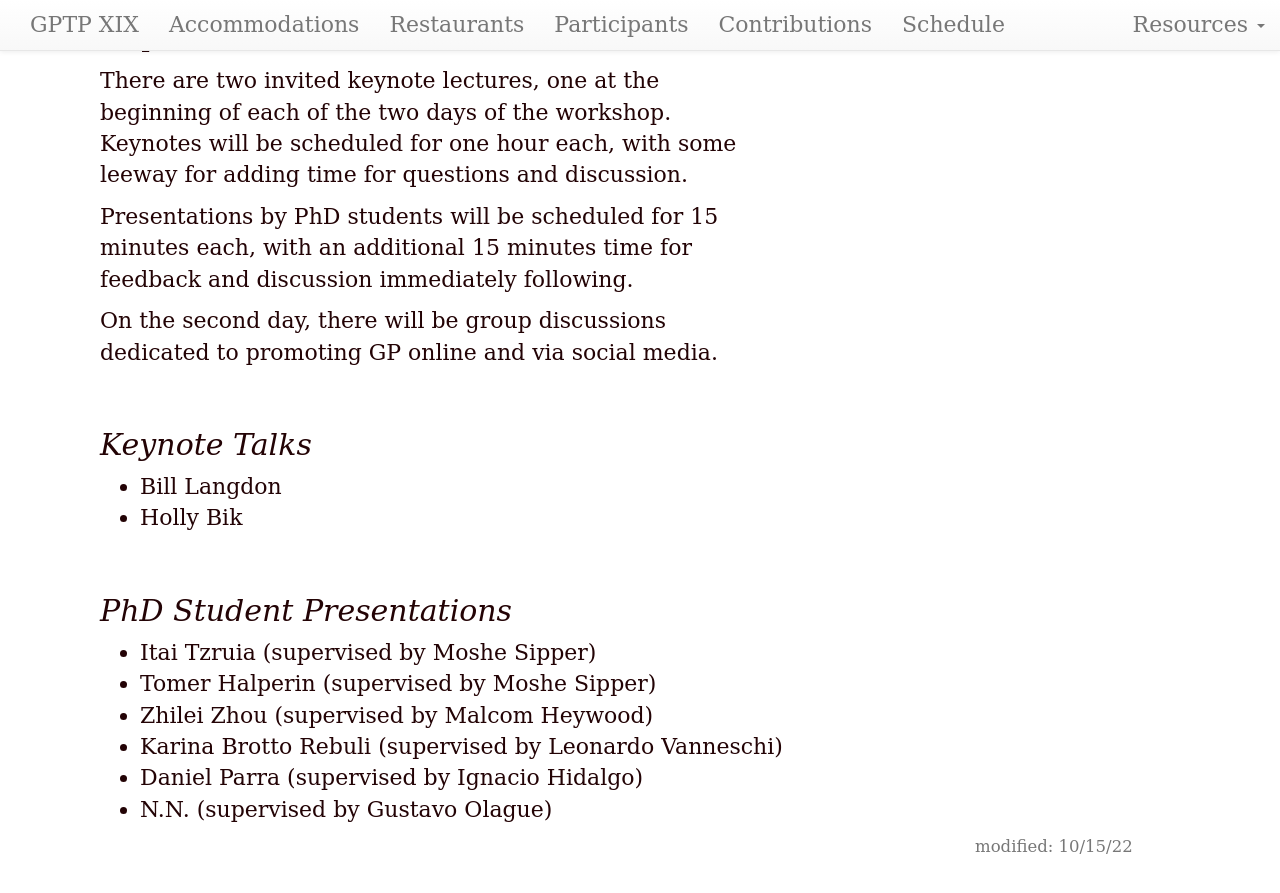
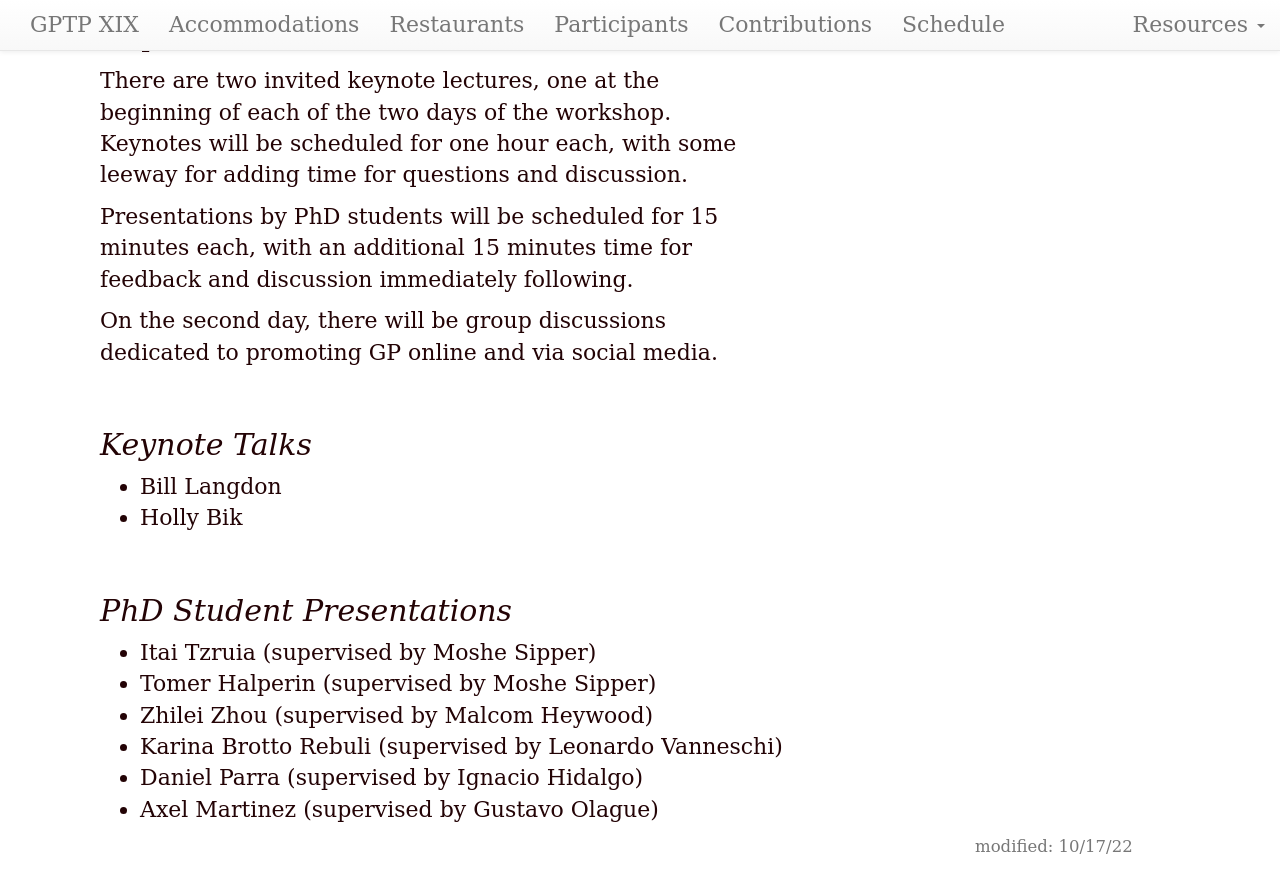
Before and after one commit to GPTP-workshop/gptp-workshop.github.io, a Jekyll site: the page built from contributions.md, in a window 1280 px wide and 900 px high, scrolled down 613 px. Shown: the top 893 px of the window. Built offline with Jekyll 4.4.1, drawn with Linux system fonts in a browser that asks for light colours; our own code applies the rules of GitHub Pages for plain Markdown files.

Commit message:
Update contributions.md

```diff
--- a/contributions.md
+++ b/contributions.md
@@ -1,6 +1,6 @@
 ---
 layout: default
-updated: "Oct 15, 2022"
+updated: "Oct 17, 2022"
 roman: "XIX"
 dates: "Nov 17-18, 2022"
 ---
@@ -35,4 +35,4 @@ On the second day, there will be group discussions dedicated to promoting GP onl
 - Zhilei Zhou (supervised by Malcom Heywood)
 - Karina Brotto Rebuli (supervised by Leonardo Vanneschi)
 - Daniel Parra (supervised by Ignacio Hidalgo)
-- N.N. (supervised by Gustavo Olague)
+- Axel Martinez (supervised by Gustavo Olague)
```
